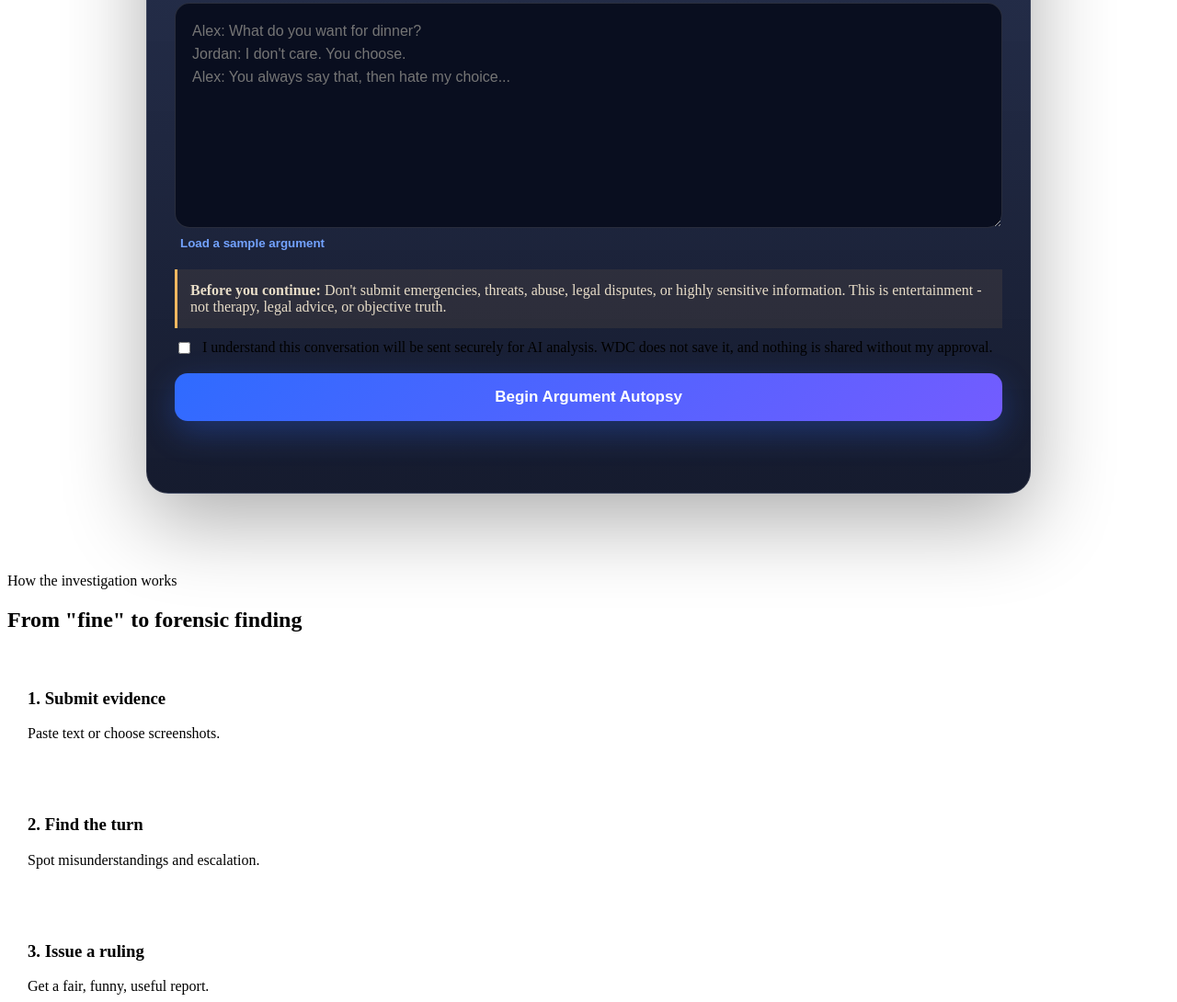
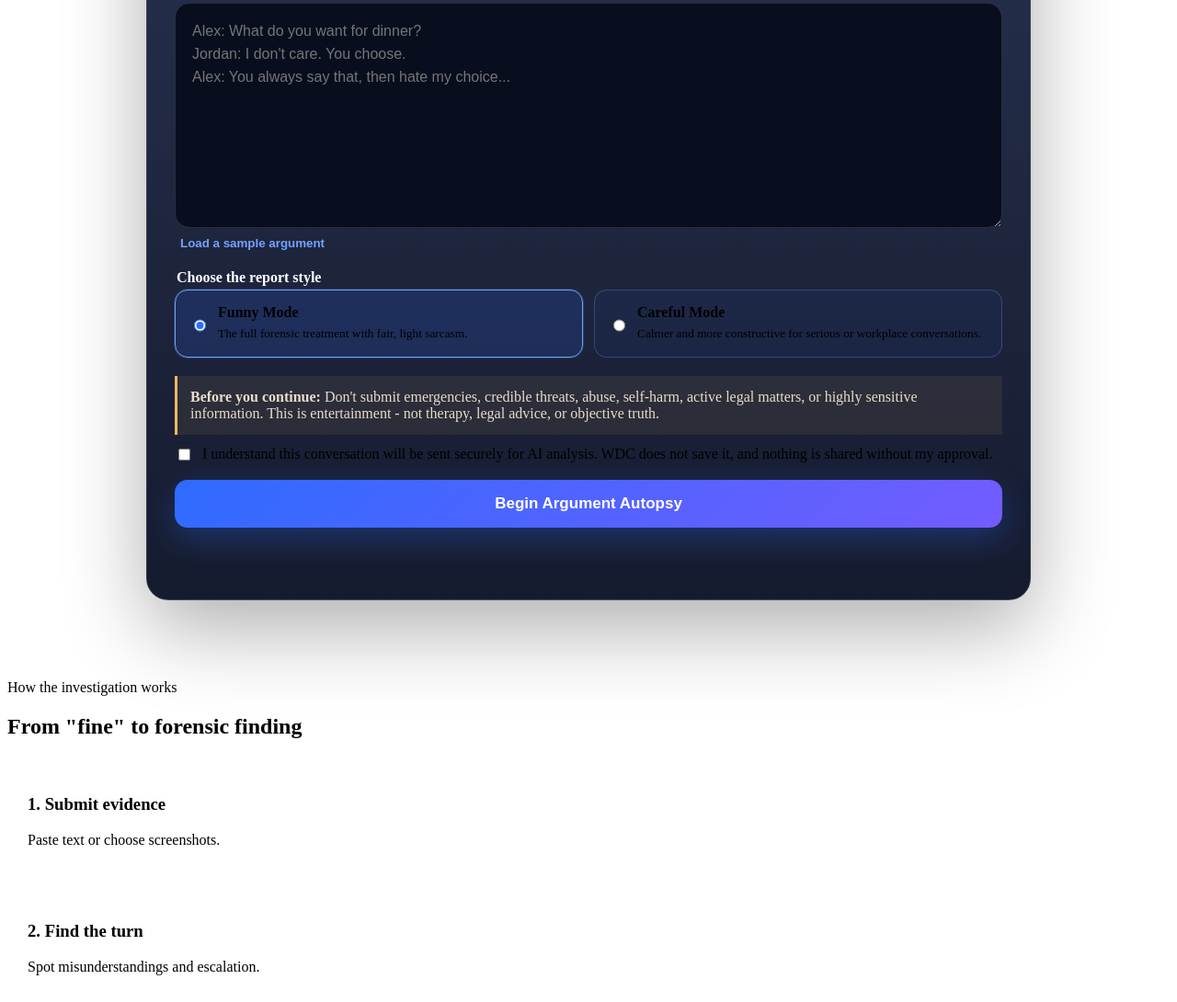
Before and after one commit to wlefrancois/where-did-that-start, a website: page src/index.html in a window 1280 px wide. Shown: the part 839-1929 px from the top of the page at 92% size. Drawn offline with Linux system fonts and the light colour scheme.

Commit message:
feat: add funny and careful report modes

```diff
--- a/css/argument-autopsy.css
+++ b/css/argument-autopsy.css
@@ -22,3 +22,57 @@
     text-align: center;
   }
 }
+.aa-mode-choice {
+  display: grid;
+  grid-template-columns: 1fr 1fr;
+  gap: 12px;
+  margin: 20px 0;
+  padding: 0;
+  border: 0;
+}
+
+.aa-mode-choice legend {
+  grid-column: 1 / -1;
+  margin-bottom: 4px;
+  color: #ffffff;
+  font-weight: 900;
+}
+
+.aa-mode-choice label {
+  display: flex;
+  gap: 10px;
+  padding: 15px;
+  border: 1px solid rgba(115,163,255,.28);
+  border-radius: 14px;
+  background: rgba(47,107,255,.06);
+  cursor: pointer;
+}
+
+.aa-mode-choice label:has(input:checked) {
+  border-color: #73a3ff;
+  background: rgba(47,107,255,.16);
+  box-shadow: 0 0 0 1px rgba(115,163,255,.2);
+}
+
+.aa-mode-choice input {
+  margin-top: 4px;
+  accent-color: #2f6bff;
+}
+
+.aa-mode-choice span,
+.aa-mode-choice strong,
+.aa-mode-choice small {
+  display: block;
+}
+
+.aa-mode-choice small {
+  margin-top: 5px;
+  color: var(--muted);
+  line-height: 1.4;
+}
+
+@media(max-width:600px) {
+  .aa-mode-choice {
+    grid-template-columns: 1fr;
+  }
+}
--- a/js/argument-autopsy.js
+++ b/js/argument-autopsy.js
@@ -140,9 +140,19 @@
     const stopScanner = startScanner();
 
     try {
+      const analysisMode = document.querySelector(
+        'input[name="analysis-mode"]:checked'
+      )?.value || 'funny';
+
       const requestBody = mode === 'upload'
-        ? { images: await Promise.all(selectedFiles.map(imageData)) }
-        : { conversation };
+        ? {
+            images: await Promise.all(selectedFiles.map(imageData)),
+            analysisMode
+          }
+        : {
+            conversation,
+            analysisMode
+          };
       const response = await fetch('/api/analyze', {
         method: 'POST',
         headers: { 'Content-Type': 'application/json' },
--- a/src/index.html
+++ b/src/index.html
@@ -32,7 +32,18 @@
         <label class="aa-dropzone" for="screenshots"><strong>Drop conversation screenshots here</strong><span>or choose PNG, JPG, or WEBP files</span><input id="screenshots" type="file" accept="image/png,image/jpeg,image/webp" multiple></label>
         <div id="file-list" class="aa-file-list">No screenshots selected.</div>
       </div>
-      <div class="aa-safety"><strong>Before you continue:</strong> Don't submit emergencies, threats, abuse, legal disputes, or highly sensitive information. This is entertainment - not therapy, legal advice, or objective truth.</div>
+      <fieldset class="aa-mode-choice">
+        <legend>Choose the report style</legend>
+        <label>
+          <input type="radio" name="analysis-mode" value="funny" checked>
+          <span><strong>Funny Mode</strong><small>The full forensic treatment with fair, light sarcasm.</small></span>
+        </label>
+        <label>
+          <input type="radio" name="analysis-mode" value="careful">
+          <span><strong>Careful Mode</strong><small>Calmer and more constructive for serious or workplace conversations.</small></span>
+        </label>
+      </fieldset>
+      <div class="aa-safety"><strong>Before you continue:</strong> Don't submit emergencies, credible threats, abuse, self-harm, active legal matters, or highly sensitive information. This is entertainment - not therapy, legal advice, or objective truth.</div>
       <label class="aa-consent"><input id="consent" type="checkbox"> I understand this conversation will be sent securely for AI analysis. WDC does not save it, and nothing is shared without my approval.</label>
       <button class="aa-analyze" id="analyze" type="button">Begin Argument Autopsy</button>
       <p class="aa-error" id="form-error" aria-live="polite"></p>
```
Also changed, not shown: api/analyze.js (+11 -3 lines), dist/css/argument-autopsy.css, dist/index.html, dist/js/argument-autopsy.js.
